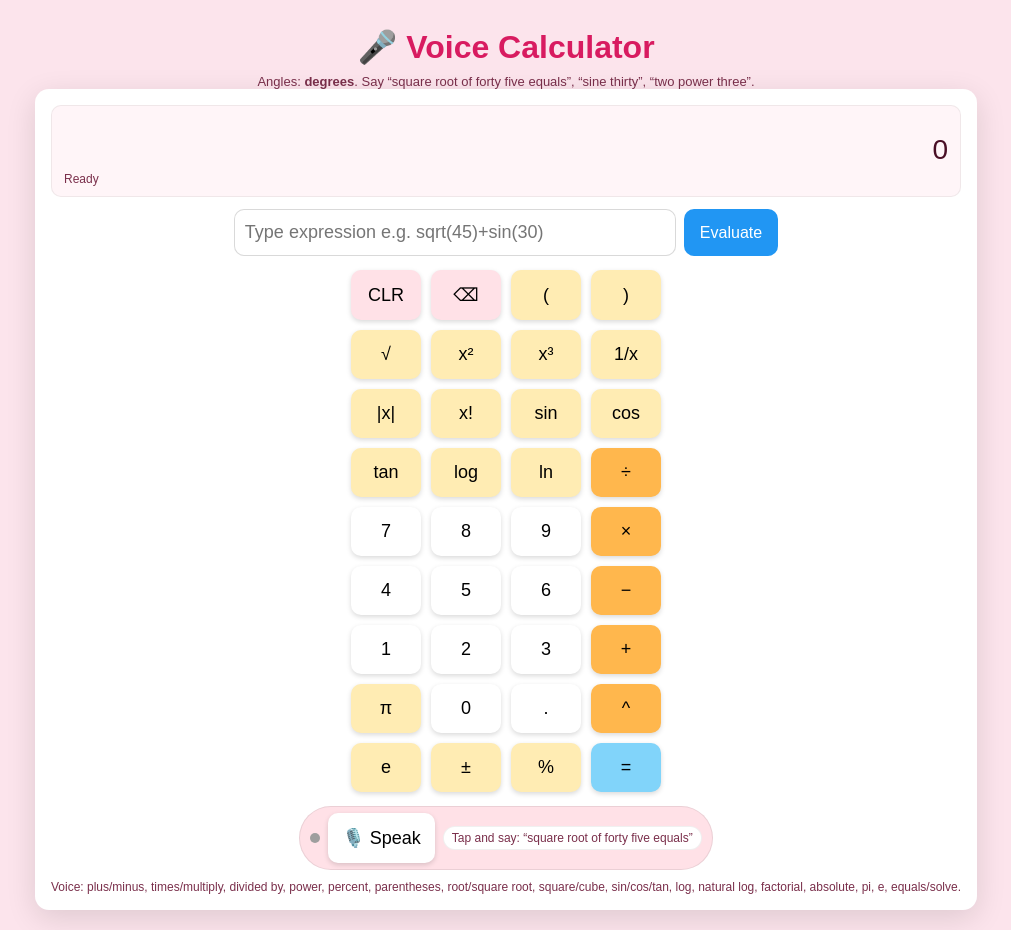
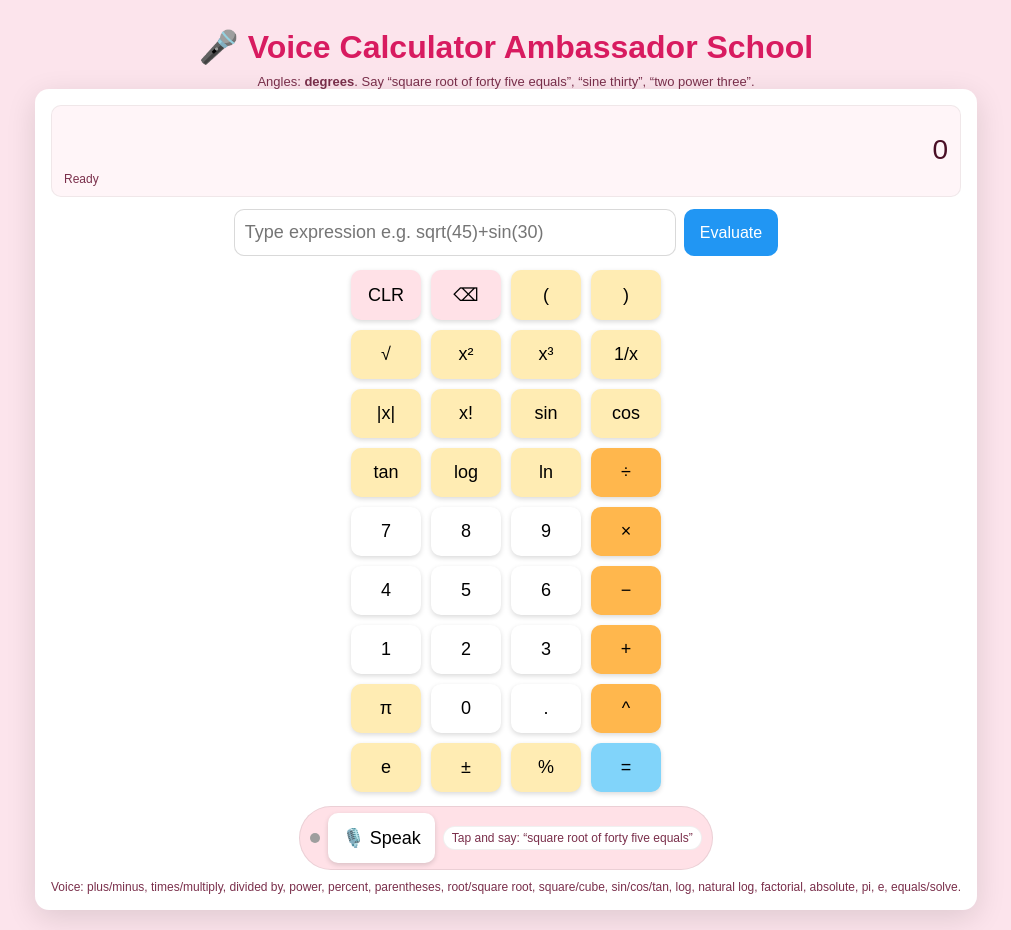
Before and after one commit to myremindertool/VoiceCalc, a plain HTML site: page index.html in a window 1280 px wide. Shown: the whole page, without its empty margins (134-1145 px from the left). Drawn offline with Linux system fonts and the light colour scheme.

Commit message:
Update index.html

```diff
--- a/index.html
+++ b/index.html
@@ -36,7 +36,7 @@
   </style>
 </head>
 <body>
-<h1>🎤 Voice Calculator</h1>
+<h1>🎤 Voice Calculator Ambassador School</h1>
 <div class="note">Angles: <b>degrees</b>. Say “square root of forty five equals”, “sine thirty”, “two power three”.</div>
 
 <div class="panel" role="application" aria-label="Advanced voice calculator">
```
